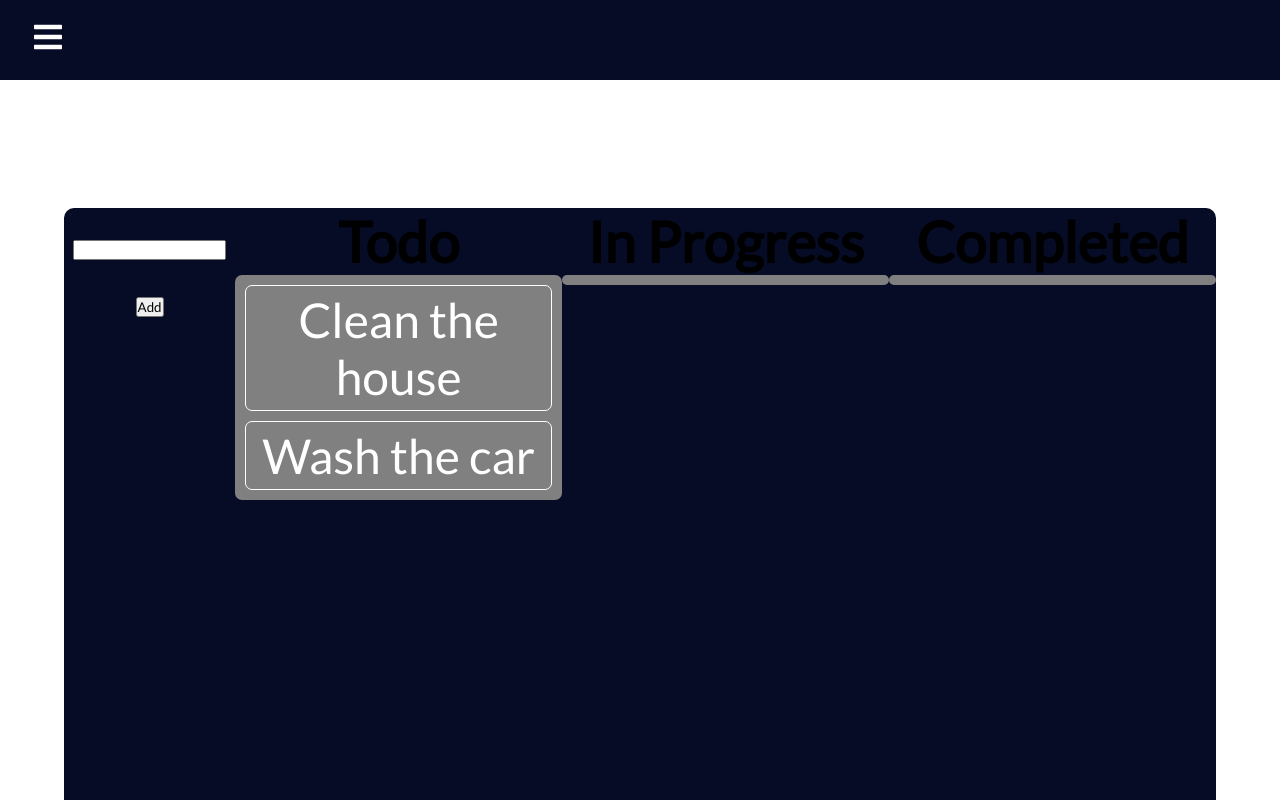
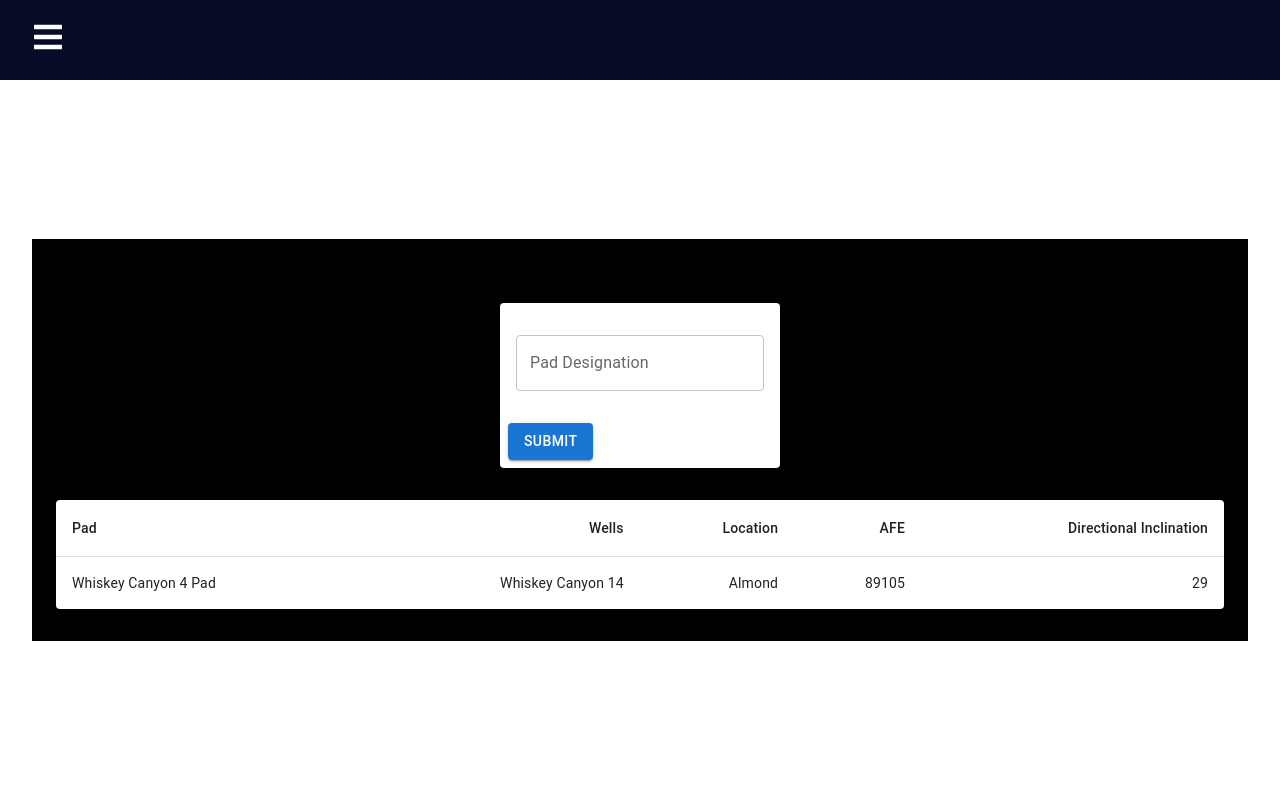
Before and after one commit to martinovicivica22/project_manager_tool_brad, a React (Create React App) app: page /rigschedule in a window 1280 px wide. Shown: the top 800 px of the page. Built offline with nearby package versions, Linux system fonts and the light colour scheme.

Commit message:
new stuff

```diff
--- a/package.json
+++ b/package.json
@@ -3,16 +3,21 @@
   "version": "0.1.0",
   "private": true,
   "dependencies": {
+    "@emotion/react": "^11.8.2",
+    "@emotion/styled": "^11.8.1",
+    "@mui/material": "^5.5.2",
     "@testing-library/jest-dom": "^5.16.2",
     "@testing-library/react": "^12.1.4",
     "@testing-library/user-event": "^13.5.0",
     "lodash": "^4.17.21",
+    "prettier": "^2.6.0",
     "react": "^17.0.2",
     "react-beautiful-dnd": "^13.1.0",
     "react-dom": "^17.0.2",
     "react-icons": "^4.3.1",
     "react-router-dom": "^6.2.2",
     "react-scripts": "5.0.0",
+    "uuid": "^8.3.2",
     "web-vitals": "^2.1.4"
   },
   "scripts": {
--- a/src/App.css
+++ b/src/App.css
@@ -10,7 +10,8 @@
 .home,
 .rigschedule,
 .taskmanager,
-.notes {
+.notes,
+.projectmanager {
   display: flex;
   height: 90vh;
   align-items: center;
--- /dev/null
+++ b/src/MockData.js
@@ -0,0 +1,38 @@
+import { v4 as uuidv4 } from "uuid";
+
+const mockData = [
+  {
+    id: uuidv4(),
+    Pad: "Whiskey Canyon 4 Pad",
+    wells: "Whiskey Canyon 14",
+    Location: "Almond",
+    Afe: "89150",
+    DirectionalInclination: 29,
+  },
+  {
+    id: uuidv4(),
+    Pad: "Whiskey Canyon 4 Pad",
+    wells: "Whiskey Canyon 7",
+    Location: "Almond",
+    Afe: "89150",
+    DirectionalInclination: 16,
+  },
+  {
+    id: uuidv4(),
+    Pad: "Whiskey Canyon 4 Pad",
+    wells: "Whiskey Canyon 16",
+    Location: "Almond",
+    Afe: "89150",
+    DirectionalInclination: 12,
+  },
+  {
+    id: uuidv4(),
+    Pad: "Whiskey Canyon 4 Pad",
+    wells: "Whiskey Canyon 4",
+    Location: "Almond",
+    Afe: "89150",
+    DirectionalInclination: 31,
+  },
+];
+
+export default mockData;
--- /dev/null
+++ b/src/components/Card/Card.css
@@ -0,0 +1,23 @@
+.main {
+  padding: 30px;
+  border-radius: 10px;
+  background-color: black;
+  width: 90%;
+  height: 90%;
+}
+
+.drag-n-drop {
+  padding: 0.5rem;
+  display: grid;
+  width: 100%;
+  height: 100%;
+  grid-template-columns: repeat(auto-fill, 300px);
+}
+
+.dng-group {
+  background-color: #49505e;
+}
+
+.dng-item {
+  background-color: rgb(196, 105, 2);
+}
--- /dev/null
+++ b/src/components/Card/Card.js
@@ -0,0 +1,22 @@
+import React from "react";
+import Typography from "@mui/material/Typography";
+import Card from "@mui/material/Card";
+import CardContent from "@mui/material/CardContent";
+// import { createTheme } from "@mui/material/styles";
+// import { ThemeProvider } from "@emotion/react";
+
+const CardBasic = ({ well }) => {
+  return (
+    <Card>
+      <div>
+        <CardContent>
+          <Typography component="h5" variant="h5">
+            {well.title}
+          </Typography>
+        </CardContent>
+      </div>
+    </Card>
+  );
+};
+
+export default CardBasic;
--- /dev/null
+++ b/src/components/DragNDrop/DragNDrop.js
@@ -0,0 +1,60 @@
+import React from "react";
+import Container from "@mui/material/Container";
+import { List } from "@mui/material";
+import { ListItem } from "@mui/material";
+import mockData from "../../MockData";
+import { useState } from "react";
+import { DragDropContext, Droppable, Draggable } from "react-beautiful-dnd";
+
+import CardBasic from "../Card/Card";
+
+function DragNDrop() {
+  const [pads, setPads] = useState(mockData);
+  const onDragEnd = (result) => {
+    if (!result.destination) {
+      return;
+    }
+
+    const startIndex = result.source.index;
+    const endIndex = result.destination.index;
+
+    const padsNew = Array.from(pads);
+    const [removed] = padsNew.splice(startIndex, 1);
+    padsNew.splice(endIndex, 0, removed);
+
+    setPads(padsNew);
+  };
+
+  return (
+    <Container maxWidth="xl">
+      <DragDropContext onDragEnd={onDragEnd}>
+        <Droppable droppableId="droppable">
+          {(provided, snapshot) => (
+            <List
+              {...provided.droppableProps}
+              innerRef={provided.innerRef}
+              subheader="Pad Designation"
+            >
+              {pads.map((item, index) => (
+                <Draggable key={item.id} draggableId={item.id} index={index}>
+                  {(provided, snapshot) => (
+                    <ListItem
+                      innerRef={provided.innerRef}
+                      {...provided.draggableProps}
+                      {...provided.dragHandleprops}
+                      key={item.id}
+                    >
+                      <CardBasic well={item} />
+                    </ListItem>
+                  )}
+                </Draggable>
+              ))}
+            </List>
+          )}
+        </Droppable>
+      </DragDropContext>
+    </Container>
+  );
+}
+
+export default DragNDrop;
--- a/src/components/RigSchedule/RigSchedule.css
+++ b/src/components/RigSchedule/RigSchedule.css
@@ -1,44 +1,23 @@
-.rigschedule {
+/* .rigschedule {
   display: flex;
   flex-direction: column;
   justify-content: flex-start;
   width: 90%;
-  min-height: 600px;
+  min-height: 90%;
   background: #060b26;
   text-align: center;
   margin: 128px auto;
   border-radius: 10px;
   padding-bottom: 32px;
+  color: aliceblue;
+} */
+
+.form-card {
+  display: flex;
+  flex-direction: row;
+  justify-content: center;
+  min-height: 600px;
+  margin: 128px;
+  border-radius: 10px;
+  padding-bottom: 32px;
 }
-
-.rigschedulemain {
-  display: flex;
-  width: 100%;
-  justify-content: space-around;
-}
-
-.rigschedulemain .column {
-  width: 30%;
-}
-
-.droppable-col {
-  width: 100%;
-  background-color: gray;
-  padding: 10px 10px 0 10px;
-  border-radius: 7px;
-  display: flex;
-  flex-direction: column;
-}
-
-.item {
-  margin-bottom: 10px;
-  background-color: gray;
-  color: white;
-  border: 1px solid white;
-  padding: 5px;
-  border-radius: 7px;
-}
-
-.item.dragging {
-  background-color: coral;
-}
--- a/src/components/RigSchedule/RigSchedule.js
+++ b/src/components/RigSchedule/RigSchedule.js
@@ -1,145 +1,102 @@
 import React, { useState } from "react";
 import "./RigSchedule.css";
 import { DragDropContext, Droppable, Draggable } from "react-beautiful-dnd";
-import _ from "lodash";
-import { v4 } from "uuid";
+import {
+  Card,
+  Button,
+  Typography,
+  Paper,
+  Container,
+  CardContent,
+  CardActions,
+  Table,
+  TableBody,
+  TableCell,
+  TableContainer,
+  TableHead,
+  TableRow,
+} from "@mui/material/";
+import { TextField } from "@mui/material/";
 
-const item = {
-  id: v4(),
-  name: "Clean the house",
-};
+function createData(Pad, Wells, Location, Afe, DirectionalInclination) {
+  return { Pad, Wells, Location, Afe, DirectionalInclination };
+}
 
-const item2 = {
-  id: v4(),
-  name: "Wash the car",
-};
+const rows = [
+  createData(
+    "Whiskey Canyon 4 Pad",
+    "Whiskey Canyon 14",
+    "Almond",
+    "89105",
+    29
+  ),
+];
 
 function RigSchedule() {
-  const [text, setText] = useState("");
-  const [state, setState] = useState({
-    todo: {
-      title: "Todo",
-      items: [item, item2],
-    },
-    "in-progress": {
-      title: "In Progress",
-      items: [],
-    },
-    done: {
-      title: "Completed",
-      items: [],
-    },
-  });
+  return (
+    <Container
+      maxWidth="xl"
+      sx={{
+        marginX: 4,
+        marginY: 4,
+        padding: 4,
+        display: "flex",
+        flexDirection: "column",
+        justifyContent: "center",
+        flexWrap: "nowrap",
+        alignItems: "center",
+        alignContent: "center",
+        backgroundColor: "black",
+      }}
+    >
+      <Card sx={{ marginY: 4 }}>
+        <CardContent>
+          <TextField
+            id="pad-designation"
+            label="Pad Designation"
+            variant="outlined"
+            margin="normal"
+          />
+        </CardContent>
+        <CardActions>
+          <Button variant="contained" type="submit">
+            Submit
+          </Button>
+        </CardActions>
+      </Card>
 
-  const handleDragEnd = ({ destination, source }) => {
-    if (!destination) {
-      return;
-    }
-
-    if (
-      destination.index === source.index &&
-      destination.droppableId === source.droppableId
-    ) {
-      return;
-    }
-
-    // Creating a copy of item before removing it from state
-    const itemCopy = { ...state[source.droppableId].items[source.index] };
-
-    setState((prev) => {
-      prev = { ...prev };
-      // Remove from previous items array
-      prev[source.droppableId].items.splice(source.index, 1);
-
-      // Adding to new items array location
-      prev[destination.droppableId].items.splice(
-        destination.index,
-        0,
-        itemCopy
-      );
-
-      return prev;
-    });
-  };
-
-  const addItem = () => {
-    setState((prev) => {
-      return {
-        ...prev,
-        todo: {
-          title: "Todo",
-          items: [
-            {
-              id: v4(),
-              name: text,
-            },
-            ...prev.todo.items,
-          ],
-        },
-      };
-    });
-
-    setText("");
-  };
-
-  return (
-    <div className="rigschedulemain">
-      <div>
-        <input
-          type="text"
-          value={text}
-          onChange={(e) => setText(e.target.value)}
-        />
-        <button onClick={addItem}>Add</button>
-      </div>
-      <DragDropContext onDragEnd={handleDragEnd}>
-        {_.map(state, (data, key) => {
-          return (
-            <div key={key} className={"column"}>
-              <h3>{data.title}</h3>
-              <Droppable droppableId={key}>
-                {(provided, snapshot) => {
-                  return (
-                    <div
-                      ref={provided.innerRef}
-                      {...provided.droppableProps}
-                      className={"droppable-col"}
-                    >
-                      {data.items.map((el, index) => {
-                        return (
-                          <Draggable
-                            key={el.id}
-                            index={index}
-                            draggableId={el.id}
-                          >
-                            {(provided, snapshot) => {
-                              console.log(snapshot);
-                              return (
-                                <div
-                                  className={`item ${
-                                    snapshot.isDragging && "dragging"
-                                  }`}
-                                  ref={provided.innerRef}
-                                  {...provided.draggableProps}
-                                  {...provided.dragHandleProps}
-                                >
-                                  {el.name}
-                                </div>
-                              );
-                            }}
-                          </Draggable>
-                        );
-                      })}
-                      {provided.placeholder}
-                    </div>
-                  );
-                }}
-              </Droppable>
-            </div>
-          );
-        })}
-      </DragDropContext>
-    </div>
+      <TableContainer component={Paper}>
+        <Table sx={{ minWidth: 650 }} aria-label="simple table">
+          <TableHead>
+            <TableRow>
+              <TableCell>Pad</TableCell>
+              <TableCell align="right">Wells</TableCell>
+              <TableCell align="right">Location</TableCell>
+              <TableCell align="right">AFE</TableCell>
+              <TableCell align="right">Directional Inclination</TableCell>
+            </TableRow>
+          </TableHead>
+          <TableBody>
+            {rows.map((row) => (
+              <TableRow
+                key={row.Pad}
+                sx={{ "&:last-child td, &:last-child th": { border: 0 } }}
+              >
+                <TableCell component="th" scope="row">
+                  {row.Pad}
+                </TableCell>
+                <TableCell align="right">{row.Wells}</TableCell>
+                <TableCell align="right">{row.Location}</TableCell>
+                <TableCell align="right">{row.Afe}</TableCell>
+                <TableCell align="right">
+                  {row.DirectionalInclination}
+                </TableCell>
+              </TableRow>
+            ))}
+          </TableBody>
+        </Table>
+      </TableContainer>
+    </Container>
   );
 }
 
--- a/src/pages/Notes.js
+++ b/src/pages/Notes.js
@@ -1,9 +1,10 @@
 import React from "react";
+import DragNDrop from "../components/DragNDrop/DragNDrop";
 
 function Notes() {
   return (
     <div className="notes">
-      <h1>Notes</h1>
+      <DragNDrop />
     </div>
   );
 }
```
Also changed, not shown: src/components/RigSchedule/InputField.js (added), 1 other file (tests, documents, lock files or other folders).
